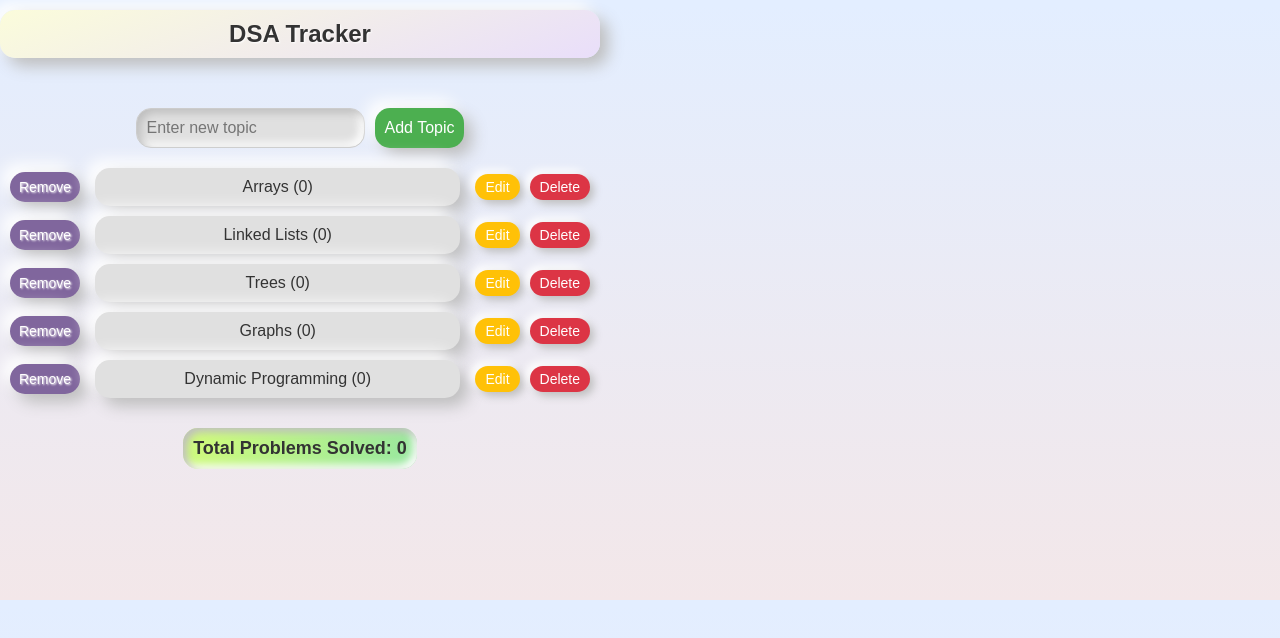
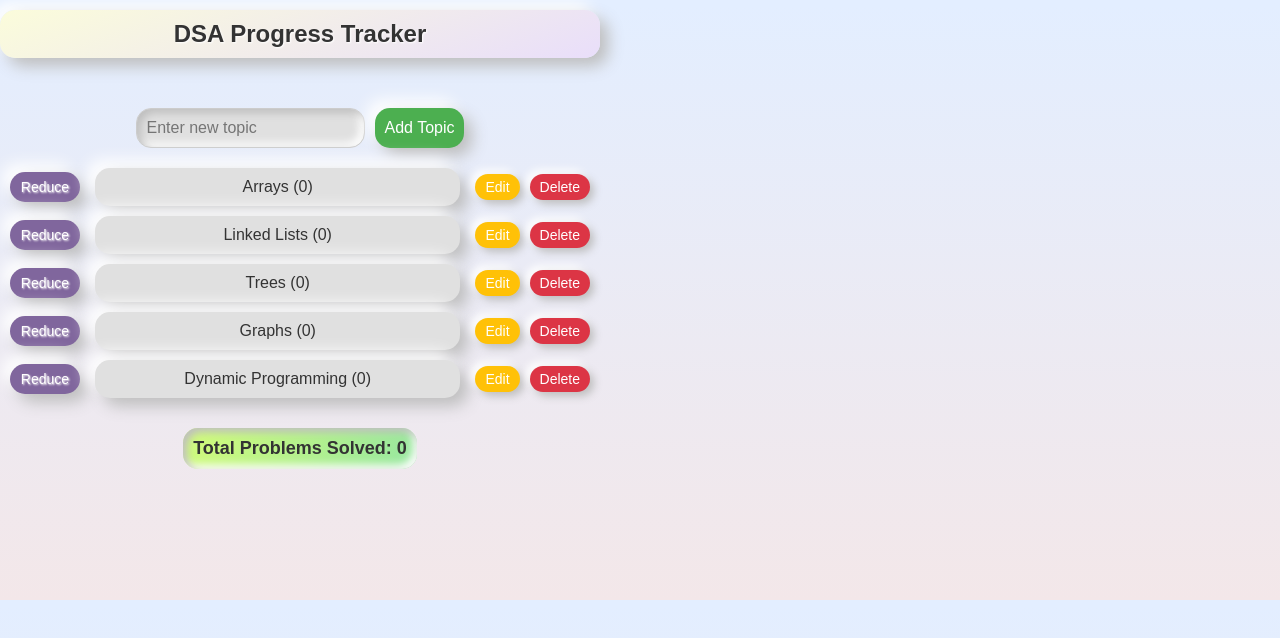
Before and after one commit to Saviour1707/DSA-Tracker, a browser extension: page index.html in a window 1280 px wide. Drawn offline with Linux system fonts and the light colour scheme.

Commit message:
Updated and published

```diff
--- a/index.html
+++ b/index.html
@@ -3,7 +3,7 @@
 <head>
     <meta charset="UTF-8">
     <meta name="viewport" content="width=device-width, initial-scale=1.0">
-    <title>DSA Tracker</title>
+    <title>DSA Progress Tracker</title>
     <link rel="stylesheet" href="style.css">
     <style>
         body {
@@ -18,7 +18,7 @@
     </style>
 </head>
 <body>
-    <h2>DSA Tracker</h2>
+    <h2>DSA Progress Tracker</h2>
 
 
     <div class="new-topic-container">
--- a/popup.js
+++ b/popup.js
@@ -38,7 +38,7 @@ document.addEventListener('DOMContentLoaded', function() {
       buttonContainer.classList.add('button-container');
 
       const removeButton = document.createElement('button');
-      removeButton.textContent = 'Remove';
+      removeButton.textContent = 'Reduce';
       removeButton.classList.add('remove-button');
       if (count === 0) {
         removeButton.classList.add('disabled');
```
Also changed, not shown: manifest.json, 1 other file.
